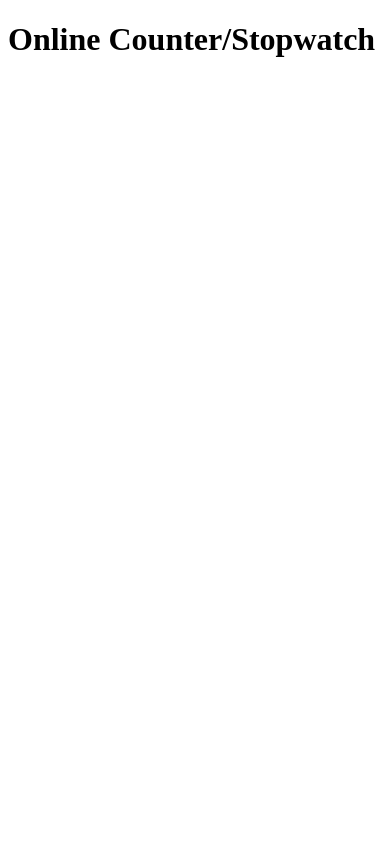
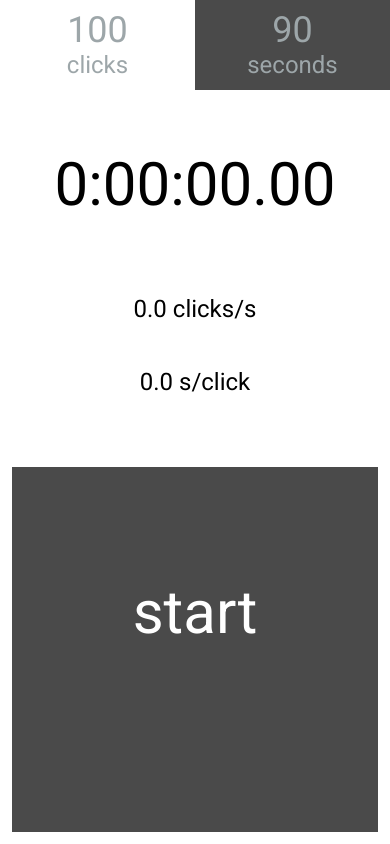
Before and after one commit to mauodias/counter-stopwatch, a plain HTML site: page index.html in a window 390 px wide. Drawn offline with Linux system fonts and the light colour scheme.

Commit message:
MVP layout focused on iPhone 7

```diff
--- a/css/styles.css
+++ b/css/styles.css
@@ -1,3 +1,98 @@
-/*
-  styles
-*/
+html {
+  height: 100%;
+}
+
+body {
+  height: 100%;
+  margin: 0px;
+  font-family: 'Roboto', sans-serif;
+  font-size: 18pt;
+}
+
+#box {
+  display: flex;
+  flex-flow: column;
+  height: 100%;
+}
+
+#tabs {
+  flex: 0 0 20%;
+  max-height: 90px;
+}
+
+.tab {
+  margin: auto;
+  height: 100%;
+  background-color: #4a4a4a;
+  color: #9da6a9;
+  float: left;
+  width: 50%;
+}
+
+.tab.selected {
+  background-color: white;
+}
+
+.tabcontents {
+  padding-top: 9px;
+  height: 100%;
+}
+
+.label {
+  margin: 0px;
+  width: 100%;
+  text-align: center;
+}
+
+input {
+  display: block;
+  text-align: center;
+  width: 100%;
+  margin: 0px;
+  padding: 0px;
+  background-color: inherit;
+  color: inherit;
+  border: 0px;
+  font-family: 'Roboto', sans-serif;
+  font-size: 1.5em;
+}
+
+#content {
+  display: flex;
+  flex: 1 1 50%;
+  flex-direction: column;
+}
+
+#stopwatch {
+  flex: 1;
+}
+
+#time {
+  padding-top: 15%;
+  font-size: 2.5em;
+  text-align: center;
+  height: 40%;
+}
+
+.partials {
+  height: 20%;
+  text-align: center;
+}
+
+#resetlabel {
+  font-size: 1rem;
+  visibility: hidden;
+}
+
+#counter {
+  margin: 3%;
+  flex: 1;
+  background-color: #4a4a4a;
+  color: white;
+}
+
+#counterlabel {
+  padding-top: 30%;
+  text-align: center;
+  font-size: 2.5em;
+}
--- a/index.html
+++ b/index.html
@@ -4,8 +4,44 @@
         <meta charset="utf-8">
         <meta name="viewport" content="width=device-width, initial-scale=1">
         <title>Online Counter/Stopwatch</title>
+        <link rel="stylesheet" href="css/styles.css">
+        <link href="https://fonts.googleapis.com/css?family=Roboto" rel="stylesheet">
     </head>
     <body>
-        <h1>Online Counter/Stopwatch</h1>
+        <div id="box">
+            <div id="tabs">
+                <div class="tab selected">
+                    <div class="tabcontents">
+                        <input type="text" name="clicks" value="100">
+                        <div class="label">clicks</div>
+                    </div>
+                </div>
+                <div class="tab">
+                    <div class="tabcontents">
+                        <input type="text" name="seconds" value="90">
+                        <div class="label">seconds</div>
+                    </div>
+                </div>
+            </div>
+            <div id="content">
+                <div id="stopwatch">
+                    <div id="time">
+                        0:00:00.00
+                        <div id="resetlabel">
+                            (tap to <span id="action">stop</span>)
+                        </div>
+                    </div>
+                    <div id="clickspersec" class="partials">
+                        <span>0.0</span> clicks/s
+                    </div>
+                    <div id="secsperclick" class="partials">
+                        <span>0.0</span> s/click
+                    </div>
+                </div>
+                <div id="counter">
+                    <div id="counterlabel">start</div>
+                </div>
+            </div>
+        </div>
     </body>
 </html>
```
